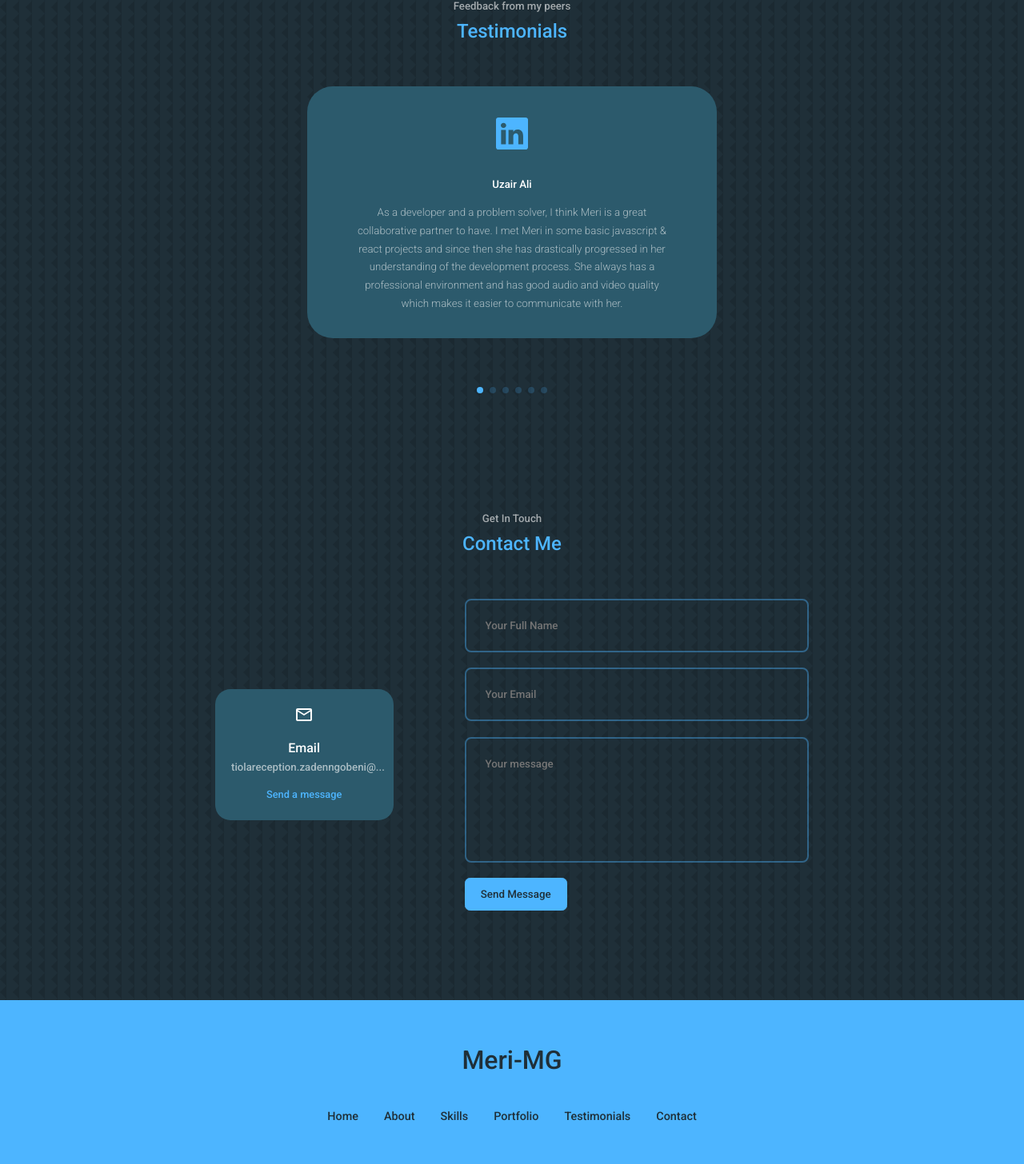
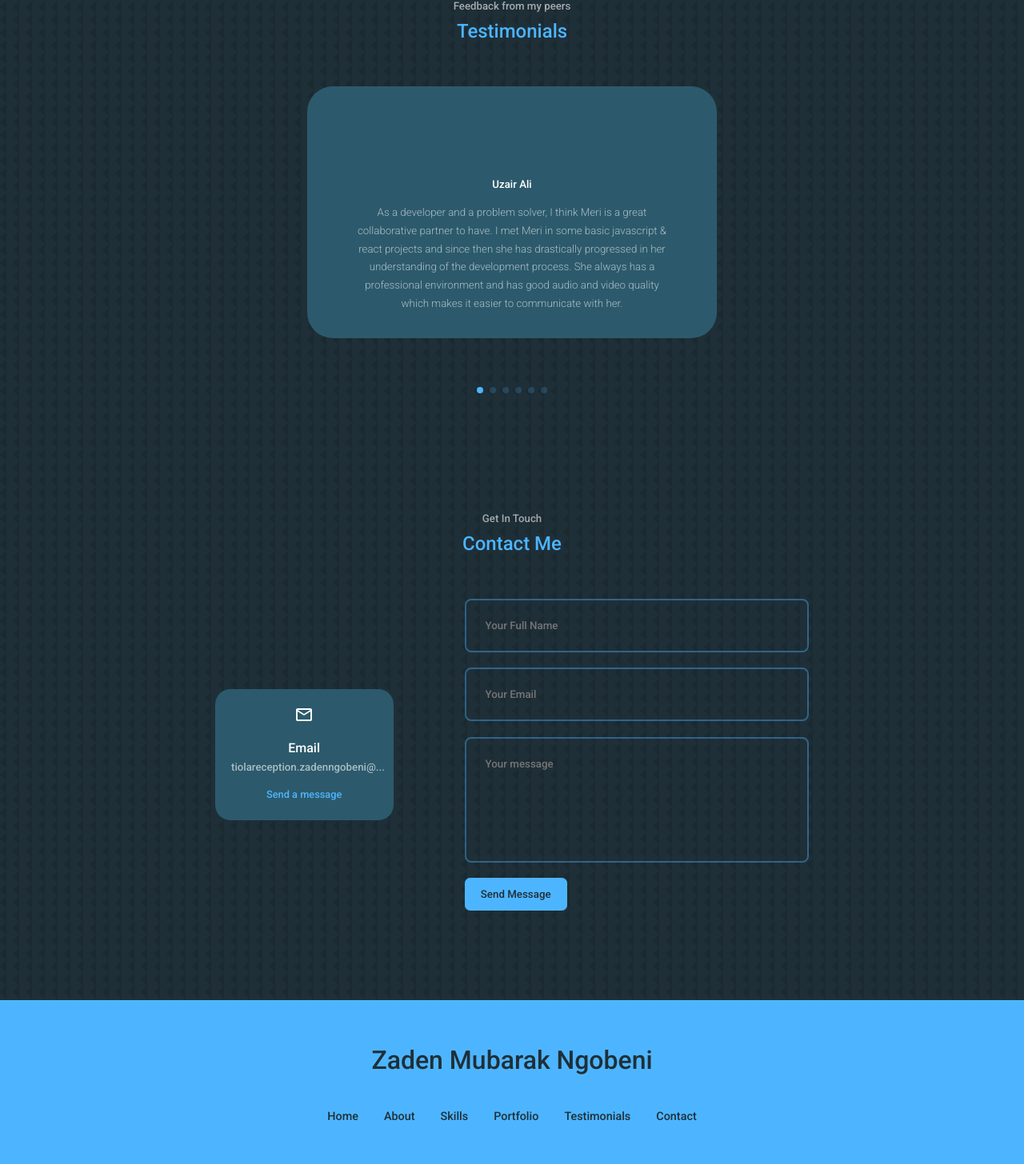
Before and after one commit to ZadenMubarak/tiola-business-site, a React (Create React App) app: page / in a window 1280 px wide. Shown: the part 3039-4495 px from the top of the page at 80% size. Built offline with nearby package versions, Linux system fonts and the light colour scheme.

Commit message:
fixed footer

```diff
--- a/src/components/footer/Footer.jsx
+++ b/src/components/footer/Footer.jsx
@@ -13,7 +13,7 @@ const Footer = () => {
 
   return (
     <footer>
-      <a href="#home" className="footer__logo">Meri-MG</a>
+      <a href="#home" className="footer__logo">Zaden Mubarak Ngobeni</a>
       <ul className="permalinks">
         <li><a href="#home">Home</a></li>
         <li><a href="#about">About</a></li>
@@ -23,9 +23,9 @@ const Footer = () => {
         <li><a href="#contact">Contact</a></li>
       </ul>
       <div className="footer__socials">
-      <a href="https://www.linkedin.com/in/meri-gogichashvili/" target="_blank" rel="noreferrer" ><BsLinkedin /></a>
-      <a href="https://github.com/Meri-MG" target="_blank" rel="noreferrer" ><FaGithub /></a>
-      <a href="https://angel.co/u/meri-gogichashvili" target="_blank" rel="noreferrer" ><FaAngellist /></a>
+      <a href="" target="_blank" rel="noreferrer" ><BsLinkedin /></a>
+      <a href="https://github.com/ZadenMubarak" target="_blank" rel="noreferrer" ><FaGithub /></a>
+      <a href="" target="_blank" rel="noreferrer" ><FaAngellist /></a>
       </div>
       <div className="footer__copyright">
         <small>&copy; Tiola {getYear()}. All rights reserved.</small>
--- a/src/components/testimonials/Testimonials.jsx
+++ b/src/components/testimonials/Testimonials.jsx
@@ -70,9 +70,9 @@ const Testimonials = () => {
         {testimonials.map((test) => (
           <SwiperSlide className="testimonial" key={test.id}>
           <div className="client__avatar">
-            <a href={test.link}>
+            {/* <a href={test.link}>
               <BsLinkedin />
-            </a>
+            </a> */}
           </div>
           <h5 className='client__name'>{test.name}</h5>
           <small className="client__review">{test.test}</small>
```
Also changed, not shown: src/assets/me.jpg (deleted).
